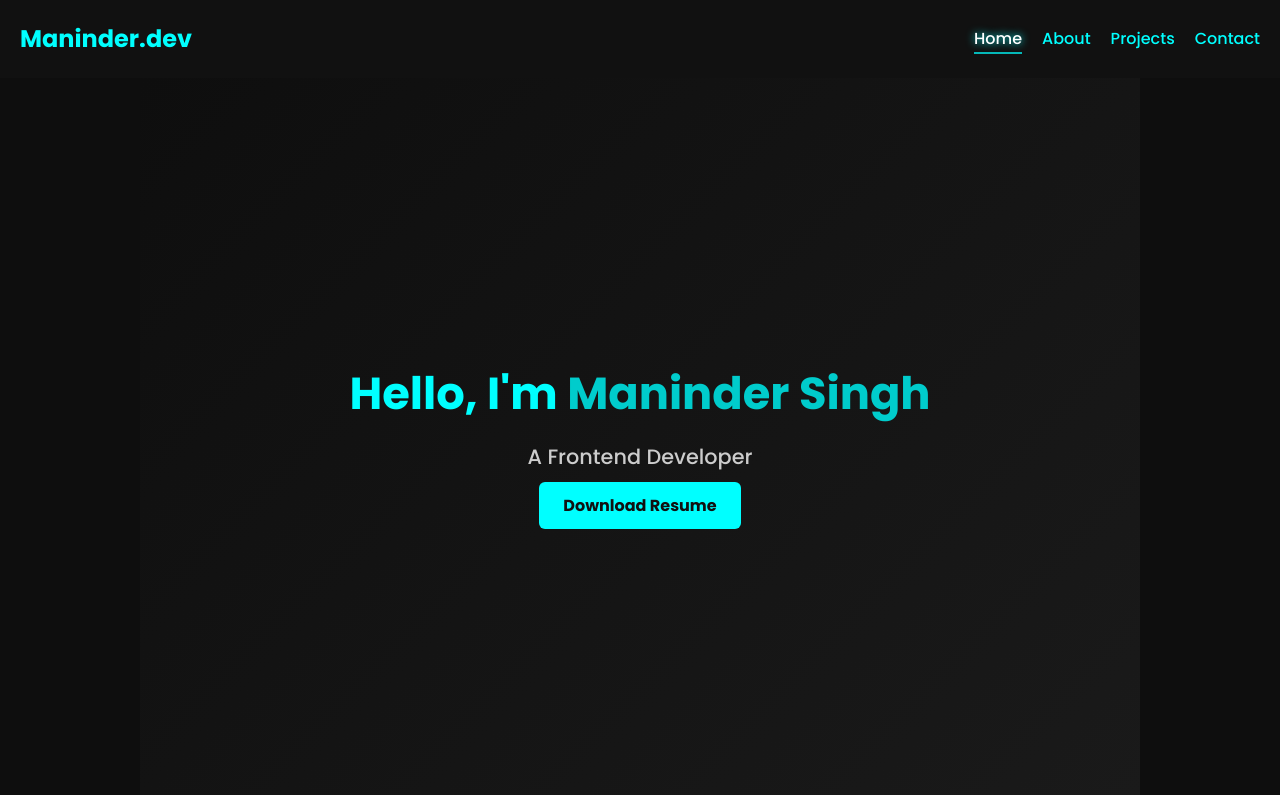
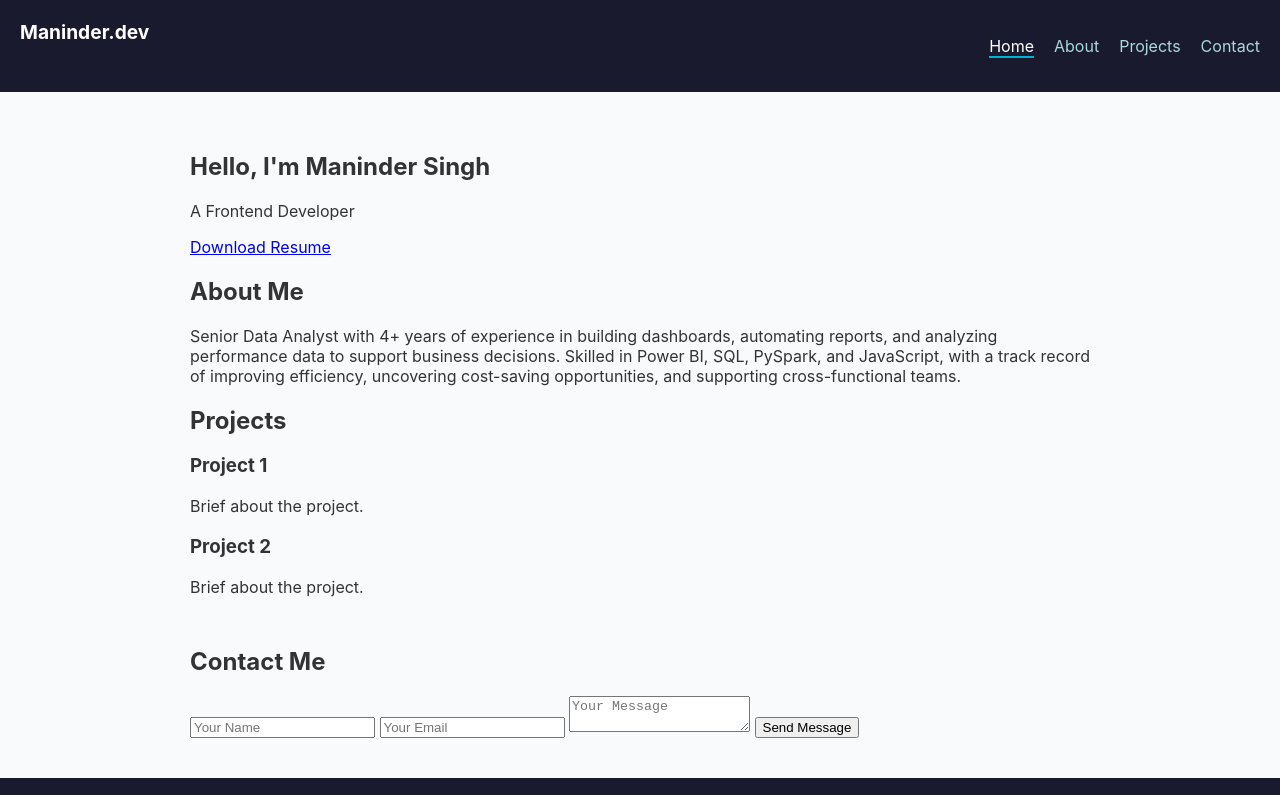
Before and after one commit to maninder-singh-97/my-portfolio, a plain HTML site: page index.html in a window 1280 px wide. Shown: the top 795 px of the page. Drawn offline with Linux system fonts and the light colour scheme.

Commit message:
Switched to data analyst layout and theme

```diff
--- a/style.css
+++ b/style.css
@@ -1,243 +1,115 @@
-/* === Reset and Base Styles === */
-* {
+body {
   margin: 0;
-  padding: 0;
-  box-sizing: border-box;
-}
-body {
-  font-family: 'Poppins', sans-serif;
-  background: #0e0e0e;
-  color: #f0f0f0;
-  line-height: 1.6;
-}
-a {
-  color: inherit;
-  text-decoration: none;
-}
-section {
-  padding: 60px 20px;
-  max-width: 1000px;
-  margin: auto;
-}
-main {
-  animation: fadeInUp 0.7s ease both;
+  font-family: 'Inter', sans-serif;
+  background: #f9fafc;
+  color: #333;
 }
 
-/* === General Glow on Hover for Text Elements === */
-h1:hover,
-h2:hover,
-h3:hover,
-p:hover,
-span:hover,
-.contact input:hover,
-.contact textarea:hover {
-  text-shadow: 0 0 8px #00ffff;
-}
-.resume-btn:hover {
-  background: #00cccc;
-  box-shadow: 0 0 8px #00ffff;
-}
-
-
-/* === Navbar Styles === */
 .navbar {
-  background: #111;
-  color: #00ffff;
-  padding: 20px;
+  background: #1a1a2e;
+  color: #fff;
   display: flex;
   justify-content: space-between;
-  align-items: center;
-  position: sticky;
-  top: 0;
-  z-index: 1000;
+  padding: 20px;
 }
 .logo {
   font-weight: bold;
-  font-size: 1.5rem;
+  font-size: 1.2rem;
 }
 .nav-links {
+  display: flex;
   list-style: none;
-  display: flex;
   gap: 20px;
 }
 .nav-links li a {
-  color: #00ffff;
-  position: relative;
-  font-weight: 500;
-  transition: all 0.3s ease;
+  color: #a8dadc;
+  text-decoration: none;
+}
+.nav-links li a.active,
+.nav-links li a:hover {
+  color: #ffffff;
+  border-bottom: 2px solid #00b4d8;
 }
 
-/* Hover and Active Effects for Navbar */
-.nav-links li a:hover,
-.nav-links li a.active {
-  color: #ffffff;
-  text-shadow: 0 0 8px #00ffff;
-}
-.nav-links li a::after {
-  content: "";
-  position: absolute;
-  width: 0%;
-  height: 2px;
-  bottom: -4px;
-  left: 0;
-  background-color: #00ffff;
-  transition: width 0.3s ease;
-  opacity: 0.7;
-}
-.nav-links li a:hover::after,
-.nav-links li a.active::after {
-  width: 100%;
+main {
+  max-width: 900px;
+  margin: auto;
+  padding: 40px 20px;
 }
 
-/* === Hero Section === */
-.hero {
-  display: flex;
-  flex-direction: column;
-  justify-content: center;
-  align-items: center;
-  height: 90vh;
-  text-align: center;
-  background: linear-gradient(135deg, #0e0e0e, #1a1a1a);
-}
-.hero h1 {
-  font-size: 2.8rem;
-  color: #00ffff;
+.intro h1 {
+  font-size: 2rem;
   margin-bottom: 10px;
 }
-.hero span {
-  color: #00cccc;
-}
-.hero p {
-  font-size: 1.3rem;
-  color: #ccc;
+.intro p {
+  font-size: 1.1rem;
   margin-bottom: 20px;
 }
-.resume-btn {
-  padding: 12px 24px;
-  background: #00ffff;
-  color: #111;
-  border-radius: 6px;
-  font-weight: 600;
-  transition: 0.3s ease;
+.download-btn {
+  background: #00b4d8;
+  color: #fff;
+  padding: 10px 18px;
+  text-decoration: none;
+  border-radius: 5px;
+  display: inline-block;
+}
+.download-btn:hover {
+  background: #0096c7;
+}
+
+.timeline-section h2 {
+  font-size: 1.6rem;
+  margin-top: 40px;
+  margin-bottom: 20px;
+  border-bottom: 2px solid #ccc;
+  padding-bottom: 5px;
+}
+
+.timeline {
+  position: relative;
+  margin-left: 20px;
+  border-left: 3px solid #00b4d8;
+  padding-left: 20px;
+}
+.timeline-item {
+  margin-bottom: 30px;
+}
+.timeline-date {
+  font-weight: bold;
+  color: #0096c7;
+  font-size: 0.9rem;
+}
+.timeline-content h3 {
+  margin: 5px 0;
+  font-size: 1.1rem;
+}
+.timeline-content ul {
+  padding-left: 18px;
+  margin: 5px 0;
+}
+.timeline-content ul li {
+  font-size: 0.95rem;
+  margin-bottom: 6px;
+}
+
+.contact h2 {
+  margin-top: 50px;
+}
+.contact p {
+  font-size: 1rem;
+}
+.contact a {
+  color: #00b4d8;
   text-decoration: none;
 }
-
-/* === Section Titles === */
-section h2 {
-  font-size: 2rem;
-  color: #00ffff;
-  margin-bottom: 20px;
-  text-align: center;
+.contact a:hover {
+  text-decoration: underline;
 }
 
-/* === About Section === */
-.about p {
+footer {
   text-align: center;
-  max-width: 800px;
-  margin: auto;
-  color: #ccc;
-}
-
-/* === Projects Section === */
-.project-list {
-  display: flex;
-  flex-wrap: wrap;
-  gap: 20px;
-  justify-content: center;
-}
-.project-card {
-  background: #1a1a1a;
-  padding: 20px;
-  border-radius: 8px;
-  width: 280px;
-  box-shadow: 0 0 10px rgba(0,255,255,0.2);
-  transition: transform 0.3s ease, box-shadow 0.3s ease;
-}
-.project-card:hover {
-  transform: scale(1.03);
-  box-shadow: 0 0 15px rgba(0,255,255,0.4);
-}
-.project-card h3 {
-  color: #00ffff;
-  margin-bottom: 10px;
-}
-.project-card p {
-  color: #ccc;
-}
-
-/* === Contact Section === */
-.contact form {
-  max-width: 400px;
-  margin: auto;
-  display: flex;
-  flex-direction: column;
-  gap: 10px;
-}
-.contact input,
-.contact textarea {
-  padding: 12px;
-  border: none;
-  border-radius: 5px;
-  background: #222;
+  background: #1a1a2e;
   color: #fff;
-  resize: none;
-}
-.contact button {
-  background: #00ffff;
-  color: #111;
-  padding: 12px;
-  border: none;
-  border-radius: 5px;
-  cursor: pointer;
-  transition: background 0.3s ease;
-  font-weight: bold;
-}
-.contact button:hover {
-  background: #00cccc;
-}
-
-/* === Footer === */
-footer {
-  background: #111;
-  color: #ccc;
-  text-align: center;
   padding: 20px;
   font-size: 0.9rem;
 }
-
-/* === Responsive === */
-@media (max-width: 768px) {
-  .nav-links {
-    flex-direction: column;
-    background: #111;
-    position: absolute;
-    right: 0;
-    top: 70px;
-    width: 200px;
-    display: none;
-  }
-  .nav-links.active {
-    display: flex;
-  }
-  .hero h1 {
-    font-size: 2rem;
-  }
-  .hero p {
-    font-size: 1rem;
-  }
-  .resume-btn {
-    font-size: 0.9rem;
-  }
-}
-
-/* === Animations === */
-@keyframes fadeInUp {
-  from {
-    opacity: 0;
-    transform: translateY(30px);
-  }
-  to {
-    opacity: 1;
-    transform: translateY(0);
-  }
-}
```
